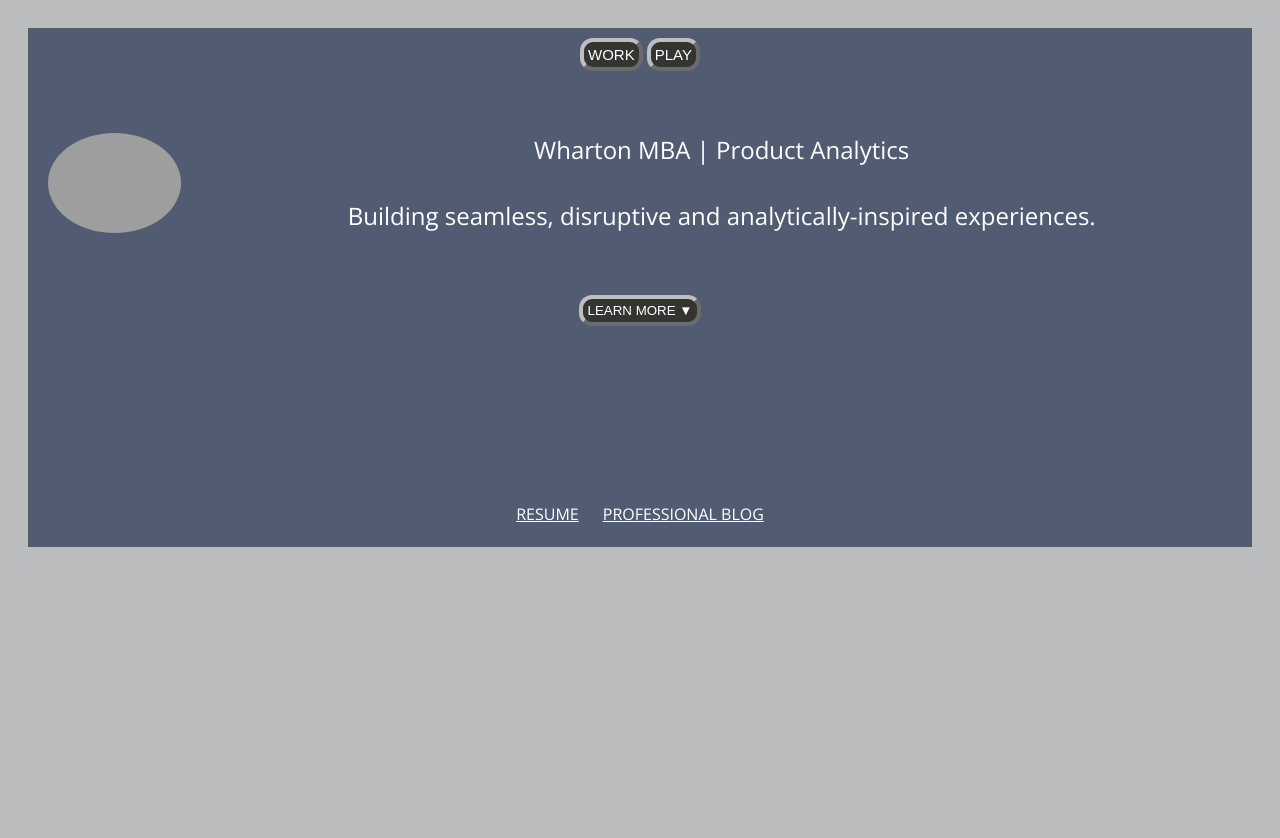
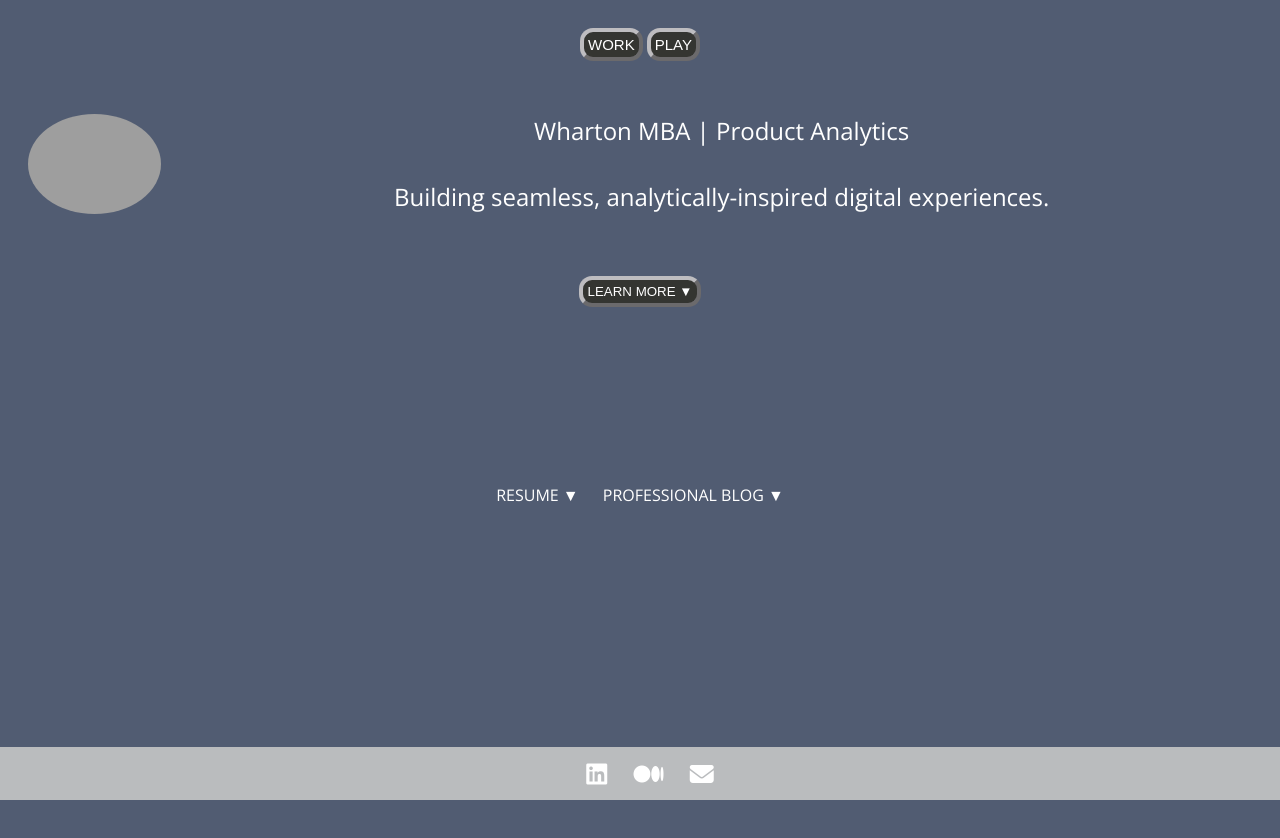
Before and after one commit to irfanalimanji/irfanalimanji.github.io, a plain HTML site: page index.html in a window 1280 px wide. Shown: the top 838 px of the page. Drawn offline with nearby package versions, Linux system fonts and the light colour scheme; grey boxes are pictures that could not be loaded.

Commit message:
Footer addition and major stylistic changes

```diff
--- a/css/style.css
+++ b/css/style.css
@@ -31,12 +31,17 @@
 
 
 .pageHead img{
-	margin-left:20px;
+margin-left:20px;
   margin-right:10px;
 }
 
 .pageHead{
   font-size: 1.5rem;
+}
+
+.pageHead p{
+	 margin-bottom:0px;
+  margin-top:0px;
 }
 
 a {
@@ -52,15 +57,7 @@
   font-size: 100%;
 }
 
-.workHtml {
-	background:#BABCBE;
-	padding:20px;
-}
 
-.playHtml {
-	background:#167AA8;
-	padding: 20px;
-}
 
 .workStyle {
 	background:#515C72;
@@ -84,8 +81,8 @@
 	border-width: 4px;
 	border-radius: 13px;
 	padding:4px;
-	margin-top:10px;
-  margin-bottom:20px;
+	margin-top:20px;
+  margin-bottom:35px;
   font-size: 15px
 
 }
@@ -103,6 +100,7 @@
 	padding:4px;
 	clear:both;
   margin-bottom:100px;
+  margin-top:30px;
 }
 
 
@@ -204,3 +202,31 @@
 .play nav{
 	margin-bottom: 0px;
 }
+
+head {
+height: 100%;
+}
+
+.footer {
+   position:fixed;
+   bottom:0px;
+   left:0px;
+   width:100%;
+	padding: 10px;
+	align: center;
+
+}
+
+#workFooter {
+	clear:both;
+	background:#BABCBE;
+}
+
+#playFooter {
+clear:both;
+	background:#167AA8;
+}
+
+a{
+	text-decoration: none;
+}
--- a/index.html
+++ b/index.html
@@ -2,8 +2,10 @@
  <html lang="en" class = "workHtml">
  <head>
  	<meta charset="UTF-8">
- 	 <link rel="stylesheet" href="css/style.css">
+ 	<link rel="stylesheet" href="css/style.css">
  	<link href='https://fonts.googleapis.com/css?family=Lobster+Two|Lobster|Open+Sans' rel='stylesheet' type='text/css'>
+ 	<script src="https://use.fontawesome.com/9c36c39ca4.js"></script>
+
  	<nav id="workPlay">
  		<button id ="workButton">WORK</button>
  		<button id = "playButton">PLAY</button>
@@ -13,21 +15,34 @@
  		<title>Meet Irfan</title>
 
 
+
  		<img src="http://i.imgur.com/z30d6VN.jpg" alt="IRFAN">
- 		<p>Wharton MBA | Product Analytics <br> <br>Building seamless, disruptive and analytically-inspired experiences.</p>
+ 		<p>Wharton MBA | Product Analytics <br> <br>Building seamless, analytically-inspired digital experiences.</p>
  		<br>
+
  		<button class="learnButton" id="wlButt">LEARN MORE ▼</button>
 		<br><br>
-
+<div class="footer" id="workFooter">
+	<a href="https://www.linkedin.com/in/irfanmanji" target="_blank"><i class="fa fa-linkedin-square" aria-hidden="true"></i></a>
+	<a href="https://medium.com/@irfanalimanji" target="_blank"><i class="fa fa-medium" aria-hidden="true"></i></a>
+	<a href="mailto:imanji@wharton.upenn.edu"><i class="fa fa-envelope" aria-hidden="true"></i></a>
+	</div>
 
  	</div>
 
  	<div class = "pageHead play">
  		<title>Meet Irfan</title>
 
- 		<img src="http://i.imgur.com/LbK0opr.jpg" alt="IRFAN">
+ 		<img src="http://i.imgur.com/yxbZAlc.jpg" alt="IRFAN">
  		<p> Feline Fanatic | Wannabe Foodie. <br> <br>Chasing  bliss but settling for tacos.</p>
  		<br>
+
+<div class="footer" id="playFooter">
+	<a href="https://twitter.com/irfanalimanji" target="_blank"><i class="fa fa-twitter-square" aria-hidden="true"></i></a>
+	<a href="https://www.instagram.com/dairfquake/" target="_blank"><i class="fa fa-instagram" aria-hidden="true"></i></a>
+	<a href="mailto:imanji@wharton.upenn.edu"><i class="fa fa-envelope" aria-hidden="true"></i></a>
+</div>
+
  		<button class="learnButton" id="plButt">LEARN MORE ▼</button>
  		<br> <br>
  	</div>
@@ -37,8 +52,10 @@
  	<section class="work">
  		<br><br>
  		<nav>
- 			<a href="#" id = "resumeButton">RESUME</a>
- 			<a href="" id = "profBlogButton">PROFESSIONAL BLOG</a>
+ 			<a href="#" id = "resumeButton">RESUME ▼</a>
+
+ 			<a href="" id = "profBlogButton">PROFESSIONAL BLOG ▼</a>
+
  		</nav>
  		<br>
  	</section>
@@ -121,8 +138,8 @@
  		<section class="play">
  			<br> <br>
  			<nav>
- 				<a href="#" id = "travelButton">TRAVEL</a>
-				<a href="" id = "foodBlogButton">FIND YOUR BLISS</a>
+ 				<a href="#" id = "travelButton">TRAVEL ▼</a>
+				<a href="" id = "foodBlogButton">FIND YOUR BLISS ▼</a>
  			</nav>
  		</section>
 <div id="playSectionsContainer" class="play">
```
